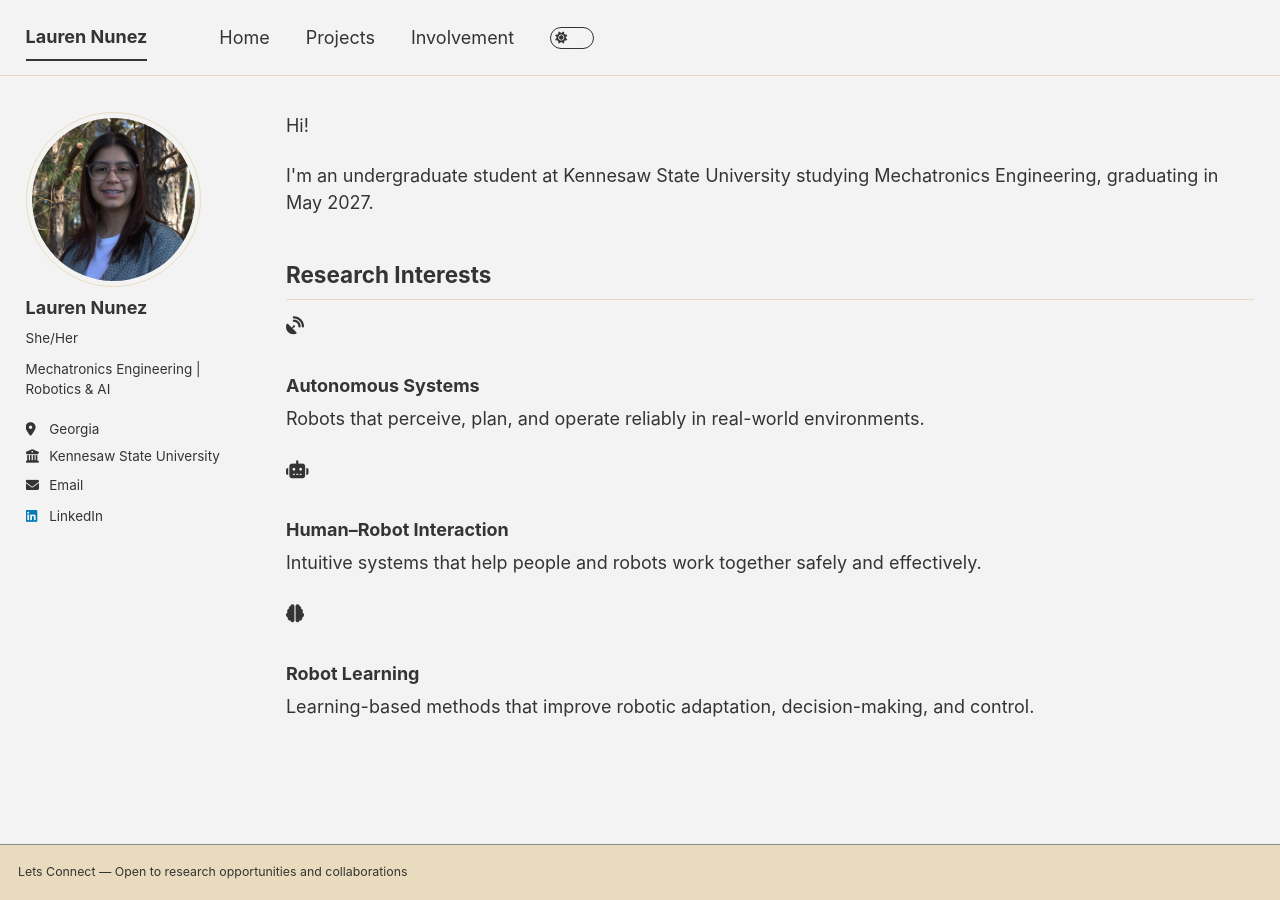
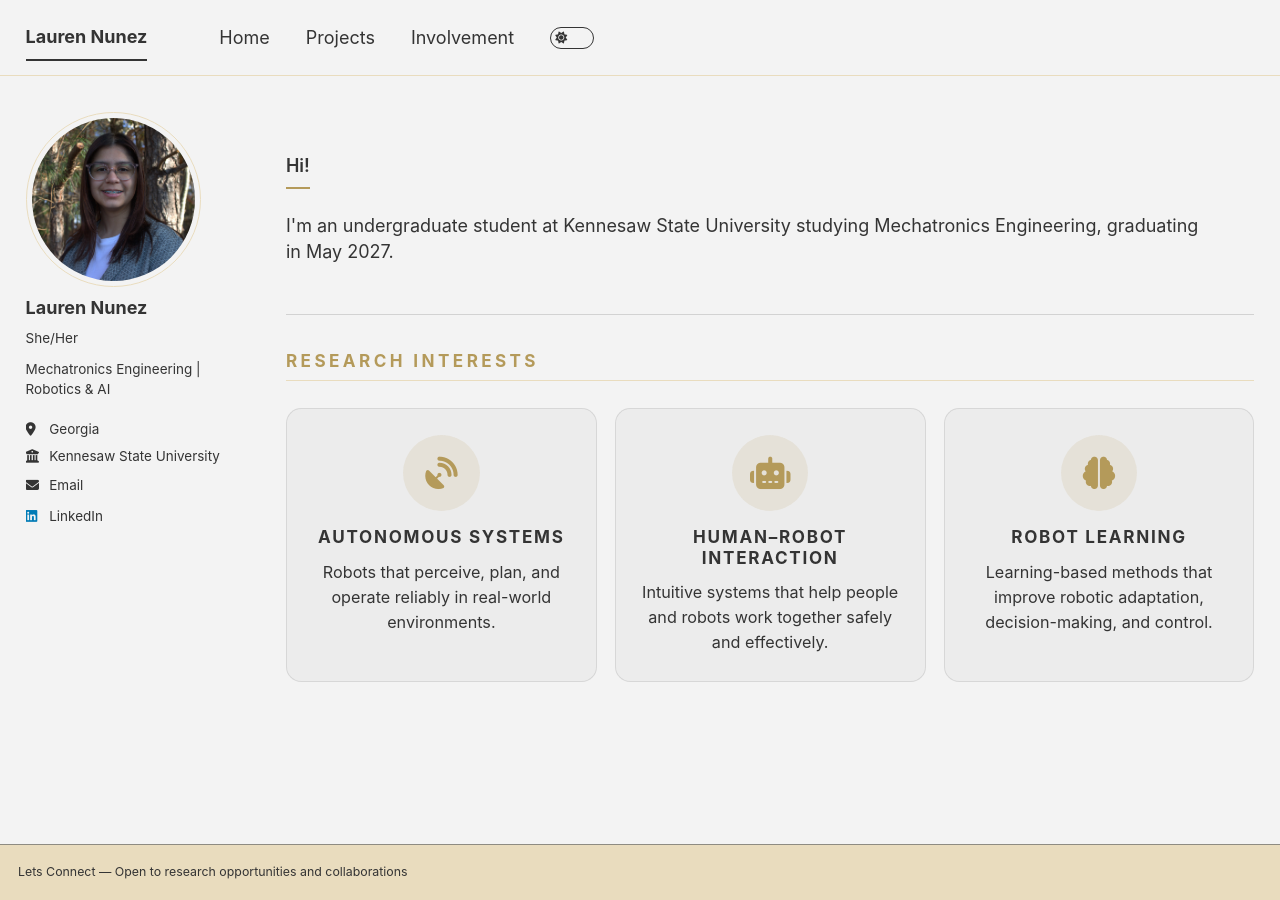
Before and after one commit to laurn156/laurn156.github.io, a Jekyll site: the page built from _pages/about.md, in a window 1280 px wide. Built offline with Jekyll 4.4.1, drawn with Linux system fonts in a browser that asks for light colours; a style sheet for code colours, icons or effects is not loaded.

Commit message:
Refine portfolio spacing and home layout
Adds comfortable page margins, reduces project imagery, and styles the new research-interest cards.

```diff
--- a/assets/css/main.scss
+++ b/assets/css/main.scss
@@ -63,8 +63,8 @@
 
 .project-overview-image {
   display: block;
-  width: min(100%, 950px);
-  max-height: 560px;
+  width: min(100%, 760px);
+  max-height: 440px;
   margin: 1.5rem auto 2rem;
   border-radius: 0.75rem;
   object-fit: contain;
@@ -73,8 +73,9 @@
 .project-gallery {
   display: grid;
   grid-template-columns: repeat(2, minmax(0, 1fr));
-  gap: 1.25rem;
-  margin: 1.5rem 0 2rem;
+  gap: 1.15rem;
+  width: min(100%, 1050px);
+  margin: 1.5rem auto 2rem;
 }
 
 .project-gallery figure {
@@ -136,7 +137,7 @@
   grid-template-columns: repeat(2, minmax(0, 1fr));
   gap: 1.5rem;
   width: 100%;
-  max-width: 1250px;
+  max-width: 1050px;
   margin: 1.5rem auto 0;
 }
 
@@ -198,3 +199,100 @@
     grid-template-columns: 1fr;
   }
 }
+
+/* Home-page introduction and research interests */
+.home-intro {
+  max-width: 1050px;
+  margin: 2.25rem auto 2.75rem;
+}
+
+.home-intro__eyebrow {
+  display: inline-block;
+  margin: 0 0 0.85rem;
+  padding-bottom: 0.45rem;
+  border-bottom: 2px solid #b49a5a;
+  font-size: clamp(1.65rem, 3vw, 2.35rem);
+  font-weight: 600;
+}
+
+.home-intro__lede {
+  max-width: 920px;
+  margin: 0;
+  font-size: clamp(1.25rem, 2.2vw, 1.85rem);
+  line-height: 1.45;
+}
+
+.research-interests {
+  max-width: 1050px;
+  margin: 0 auto 2.5rem;
+  padding-top: 2rem;
+  border-top: 1px solid rgba(127, 127, 127, 0.28);
+}
+
+.research-interests > h2 {
+  margin: 0 0 1.5rem;
+  color: #b49a5a;
+  font-size: 0.95rem;
+  letter-spacing: 0.2em;
+  text-transform: uppercase;
+}
+
+.interest-grid {
+  display: grid;
+  grid-template-columns: repeat(3, minmax(0, 1fr));
+  gap: 1rem;
+}
+
+.interest-card {
+  min-width: 0;
+  padding: 1.4rem 1.15rem;
+  border: 1px solid rgba(127, 127, 127, 0.2);
+  border-radius: 0.85rem;
+  background: rgba(127, 127, 127, 0.05);
+  text-align: center;
+  transition: transform 180ms ease, box-shadow 180ms ease, border-color 180ms ease;
+}
+
+.interest-card__icon {
+  display: inline-flex;
+  align-items: center;
+  justify-content: center;
+  width: 4.25rem;
+  height: 4.25rem;
+  margin-bottom: 0.9rem;
+  border-radius: 50%;
+  background: rgba(180, 154, 90, 0.14);
+  color: #b49a5a;
+  font-size: 1.8rem;
+}
+
+.interest-card h3 {
+  margin: 0 0 0.65rem;
+  font-size: 0.95rem;
+  letter-spacing: 0.1em;
+  text-transform: uppercase;
+}
+
+.interest-card p {
+  margin: 0;
+  font-size: 0.9rem;
+  line-height: 1.55;
+}
+
+@media (hover: hover) {
+  .interest-card:hover {
+    border-color: rgba(180, 154, 90, 0.48);
+    box-shadow: 0 0.75rem 1.5rem rgba(0, 0, 0, 0.12);
+    transform: translateY(-4px);
+  }
+}
+
+@media screen and (max-width: 48em) {
+  .interest-grid {
+    grid-template-columns: 1fr;
+  }
+
+  .home-intro {
+    margin-top: 1.5rem;
+  }
+}
```
